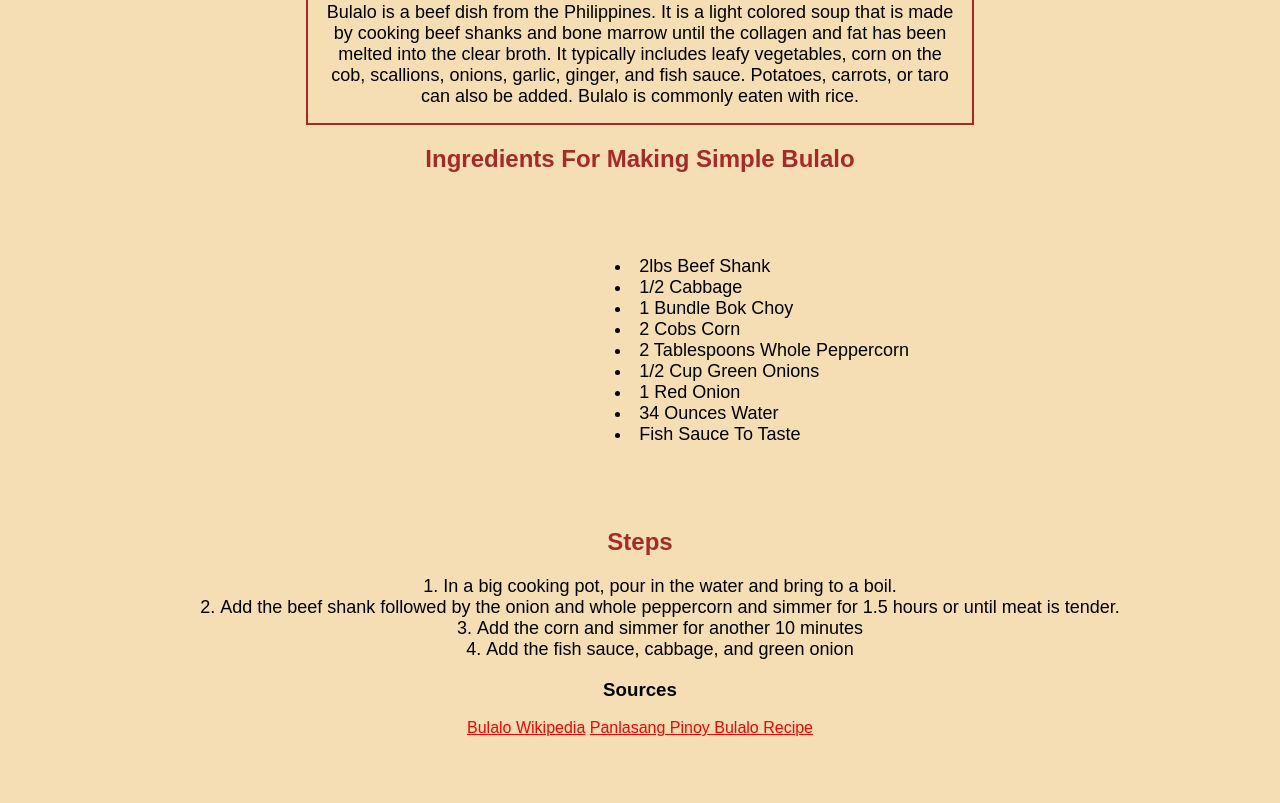
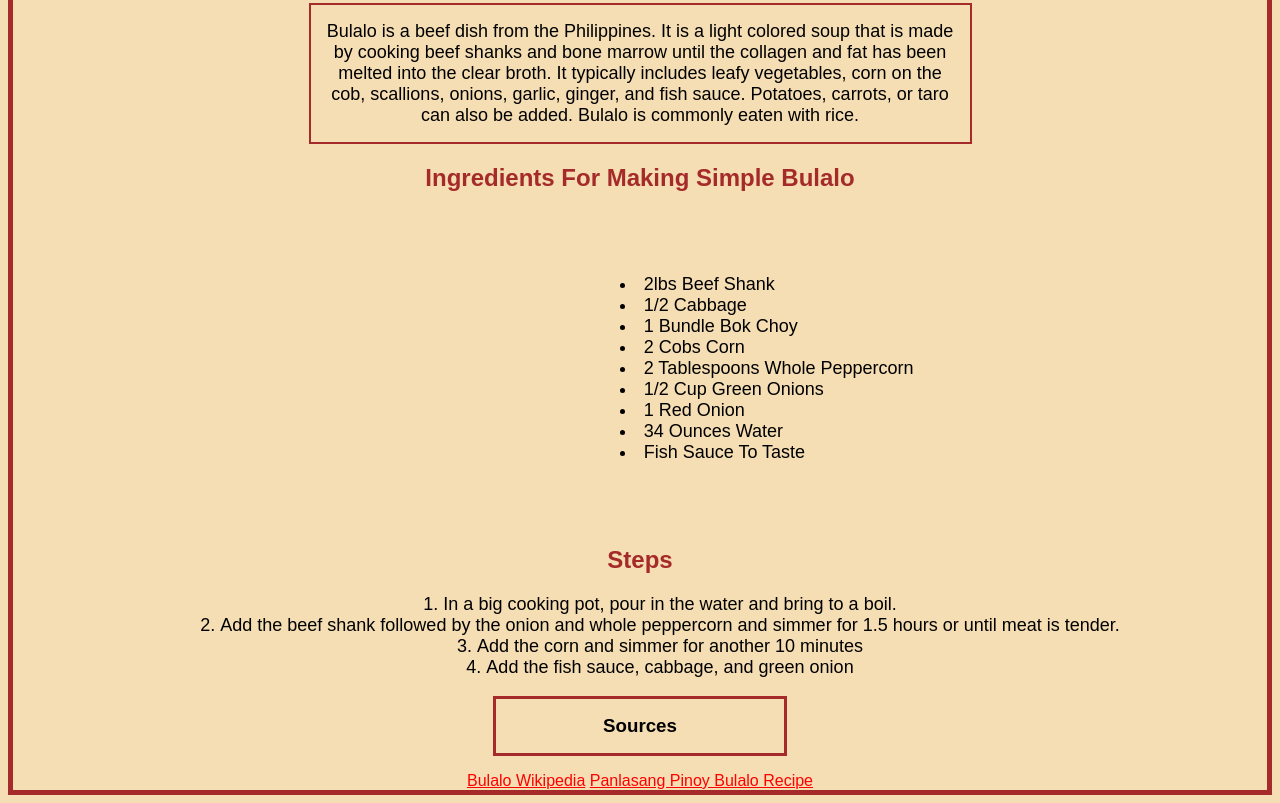
Before and after one commit to iperez35/odin-recipes, a plain HTML site: page recipes/bulalo.html in a window 1280 px wide. Shown: the part 667-1470 px from the top of the page. Before the commit the page ends 1412 px from the top, so only its background shows below. Drawn offline with Linux system fonts and the light colour scheme.

Commit message:
added new style

```diff
--- a/css/style.css
+++ b/css/style.css
@@ -3,11 +3,13 @@ body {
     font-family: Fantasy,'Times New Roman', Times, serif;
     font-size: medium;
     text-align: center;
+    border: 5px solid brown
 }
 
 img {
     height: auto;
     width: 600px;
+    border: 3px solid brown;
 }
 
 h2 {
@@ -48,7 +50,7 @@ color: green;
     font-size: large;
     text-align: left;
     list-style-position: inside;
-    margin: 0rem 34rem;
+    margin: 1rem 34rem;
     padding: 5%;
     width: 50%
 }
@@ -58,3 +60,9 @@ color: green;
     text-align: center;
     list-style-position: inside;
 }
+
+.sources {
+    border: 3px solid brown;
+    padding: 1rem;
+    margin: 1rem 30rem;
+}
--- a/recipes/bulalo.html
+++ b/recipes/bulalo.html
@@ -35,6 +35,6 @@
     <li>Add the fish sauce, cabbage, and green onion</li>
 </ol>
 
-<h3>Sources</h3>
+<h3 class="sources">Sources</h3>
 <a href="https://en.wikipedia.org/wiki/Bulalo" class="wikipedia-link">Bulalo Wikipedia</a>
 <a href="https://panlasangpinoy.com/bulalo-stewed-beef-shank/" class="recipe-link">Panlasang Pinoy Bulalo Recipe</a>
```
